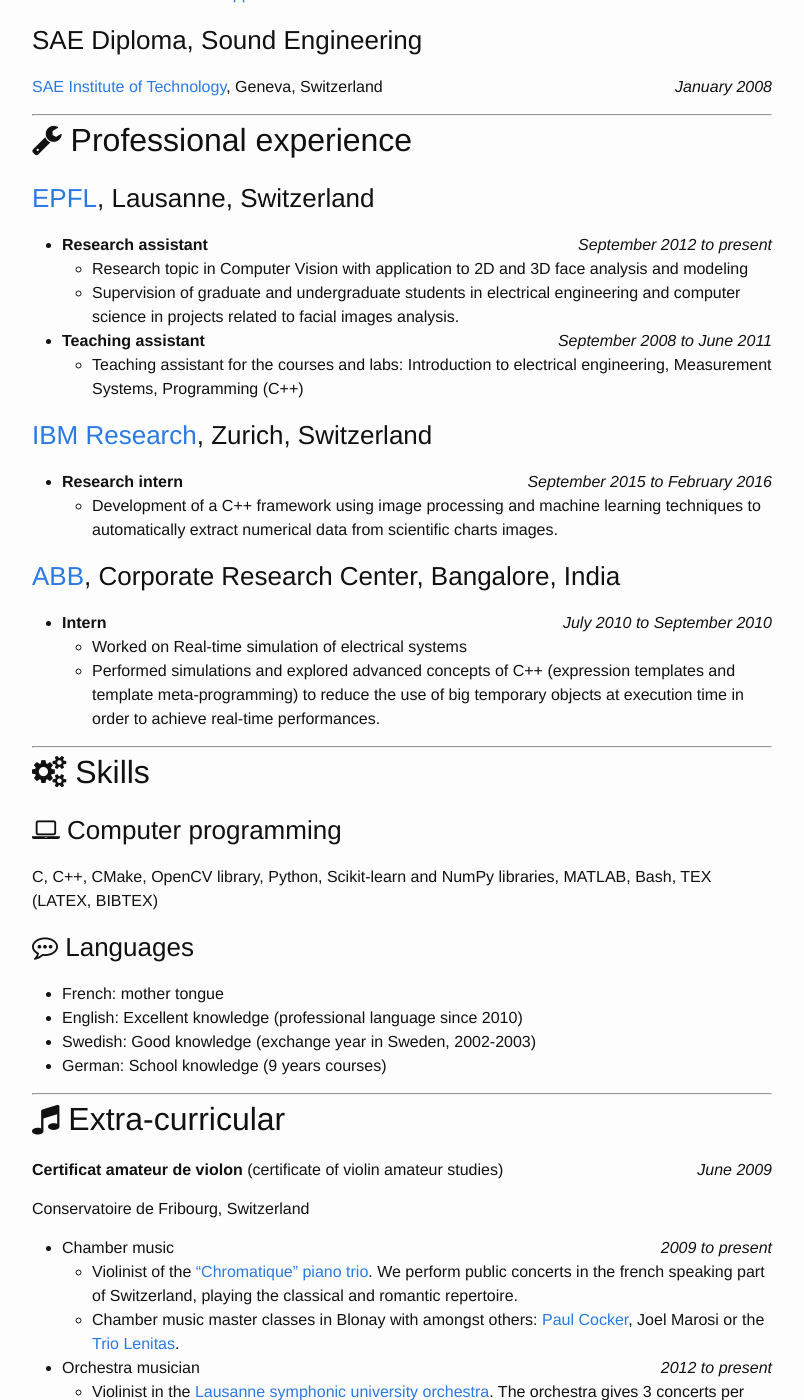
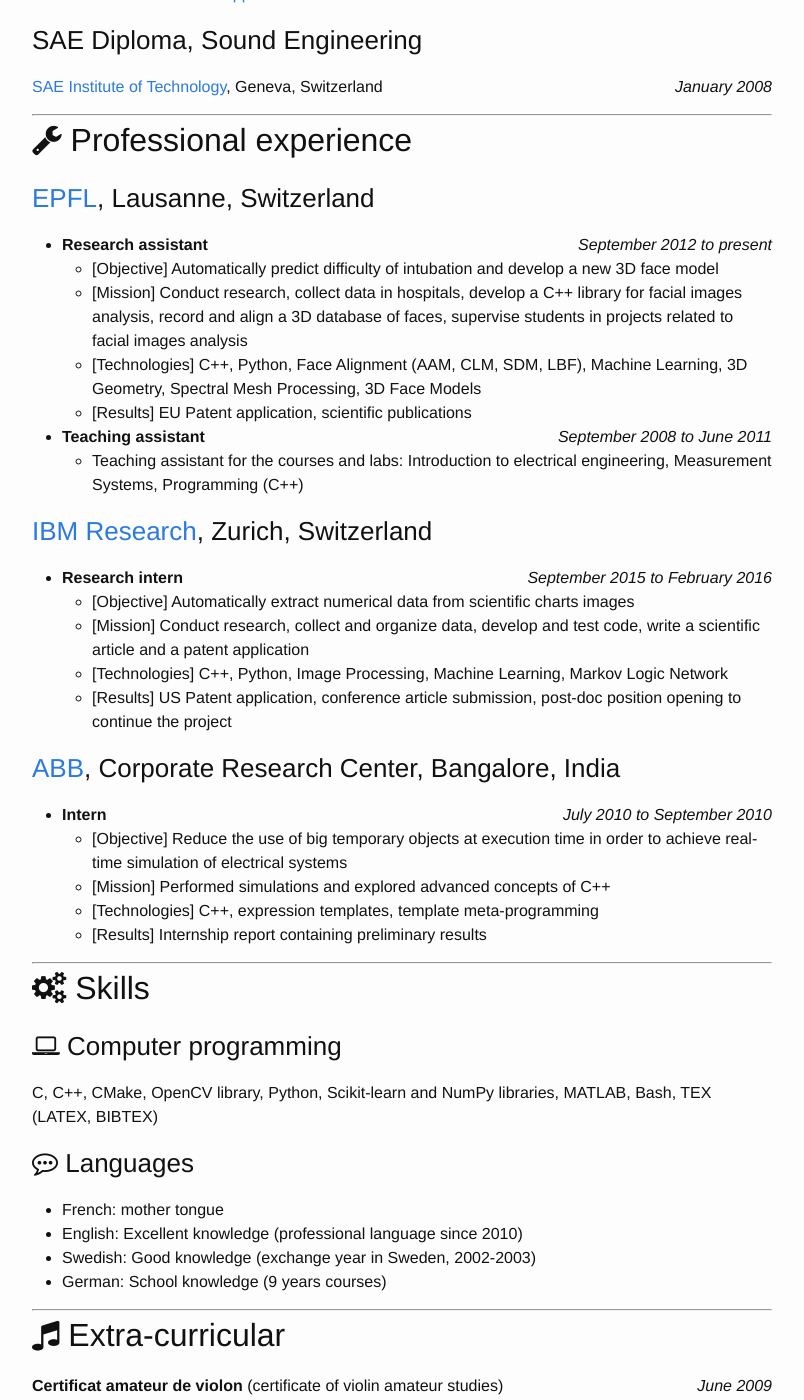
Before and after one commit to gcuendet/gcuendet.github.io, a Jekyll site: the page built from cv.md, in a window 1280 px wide and 1400 px high, scrolled down 854 px. Shown: the whole window, without its empty margins (238-1042 px from the left). Built offline with Jekyll 4.4.1, drawn with Linux system fonts in a browser that asks for light colours; some web fonts are replaced; some of the changed text lies outside the part shown.

Commit message:
CHG update CV online

```diff
--- a/cv.md
+++ b/cv.md
@@ -19,7 +19,7 @@ Image analysis, image processing, pattern recognition, computer vision, machine
 ## <i class="fa fa-mortar-board"></i> Education
 
 ### Ph.D., Electrical Engineering
-[Ecole Polytechnique Fédérale de Lausanne (EPFL)][EPFL], Switzerland _expected Spring 2017_{: style="float: right"}
+[Ecole Polytechnique Fédérale de Lausanne (EPFL)][EPFL], Switzerland _expected Summer 2017_{: style="float: right"}
 
 - Thesis topic: Facial Images Analysis Applications in Medical Domains
 - Adviser: [Prof. Jean-Philippe Thiran][J.-Ph.]{:target="_blank"}
@@ -42,19 +42,27 @@ Image analysis, image processing, pattern recognition, computer vision, machine
 
 ### [EPFL][LTS5]{:target="_blank"}, Lausanne, Switzerland
 - **Research assistant** _September 2012 to present_{: style="float: right"}
-	+ Research topic in Computer Vision with application to 2D and 3D face analysis and modeling
-	+ Supervision of graduate and undergraduate students in electrical engineering and computer science in projects related to facial images analysis.
+  + [Objective] Automatically predict difficulty of intubation and         develop a new 3D face model
+  + [Mission] Conduct research, collect data in hospitals, develop a C++ library for facial images analysis, record and align a 3D database of faces, supervise students in projects related to facial images analysis
+  + [Technologies] C++, Python, Face Alignment (AAM, CLM, SDM, LBF), Machine Learning, 3D Geometry, Spectral Mesh Processing, 3D Face Models
+  + [Results] EU Patent application, scientific publications
+
 - **Teaching assistant** _September 2008 to June 2011_{: style="float: right"}
 	+ Teaching assistant for the courses and labs: Introduction to electrical engineering, Measurement Systems, Programming (C++)
 
 ### [IBM Research][ZRL]{:target="_blank"}, Zurich, Switzerland
 - **Research intern** _September 2015 to February 2016_{: style="float: right"}
-	+ Development of a C++ framework using image processing and machine learning techniques to automatically extract numerical data from scientific charts images.
+  + [Objective] Automatically extract numerical data from scientific charts images
+  + [Mission] Conduct research, collect and organize data, develop and test code, write a scientific article and a patent application
+  + [Technologies] C++, Python, Image Processing, Machine Learning, Markov Logic Network
+  + [Results] US Patent application, conference article submission, post-doc position opening to continue the project
 
 ### [ABB][ABB]{:target="_blank"}, Corporate Research Center, Bangalore, India
 - **Intern** _July 2010 to September 2010_{: style="float: right"}
-	+ Worked on Real-time simulation of electrical systems
-	+ Performed simulations and explored advanced concepts of C++ (expression templates and template meta-programming) to reduce the use of big temporary objects at execution time in order to achieve real-time performances.
+  + [Objective] Reduce the use of big temporary objects at execution time in order to achieve real-time simulation of electrical systems
+  + [Mission] Performed simulations and explored advanced concepts of C++
+  + [Technologies] C++, expression templates, template meta-programming
+  + [Results] Internship report containing preliminary results
 
 ---
 
```
